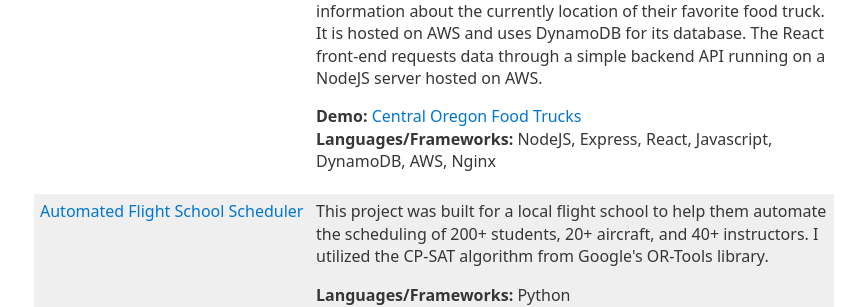
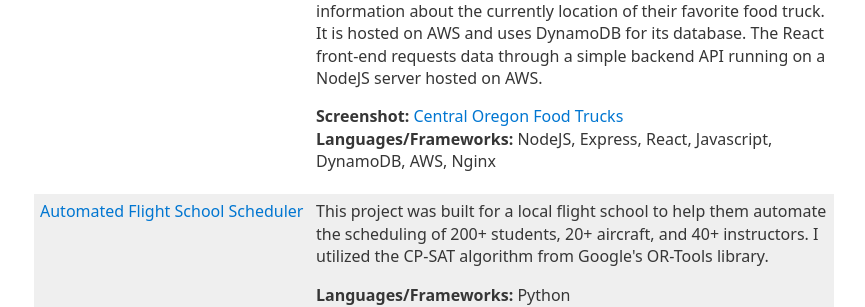
Before and after one commit to KameronKeller/kameronkeller.github.io, a Jekyll site: the page built from index.html, in a window 1280 px wide. Shown: the part 350-657 px from the top of the page, without its empty margins (206-1071 px from the left). Built offline with Jekyll 4.4.1, drawn with Linux system fonts in a browser that asks for light colours.

Commit message:
Add screenshot for food trucks

```diff
--- a/index.html
+++ b/index.html
@@ -46,7 +46,7 @@
     <td>
       Central Oregon Food Trucks is a full-stack web application focused on providing users in the Central Oregon area with up-to-date information about the currently location of their favorite food truck. It is hosted on AWS and uses DynamoDB for its database. The React front-end requests data through a simple backend API running on a NodeJS server hosted on AWS.
       <p>
-        <b>Demo: </b><a href="http://54.185.54.214/">Central Oregon Food Trucks</a>
+        <b>Screenshot: </b><a href="/assets/screenshots/foodtrucks.png">Central Oregon Food Trucks</a>
         <br>
         <b>Languages/Frameworks: </b>NodeJS, Express, React, Javascript, DynamoDB, AWS, Nginx
       </p>
```
Also changed, not shown: assets/screenshots/foodtrucks.png (added).
